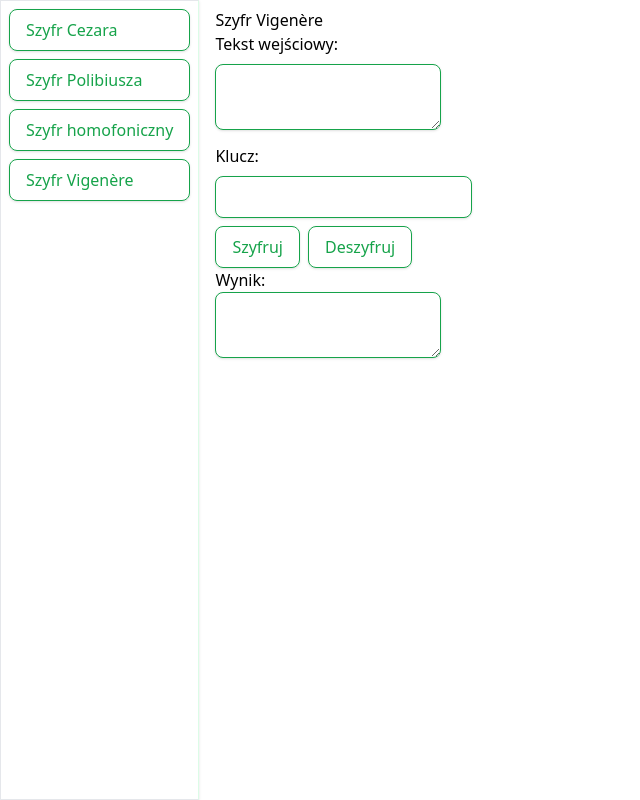
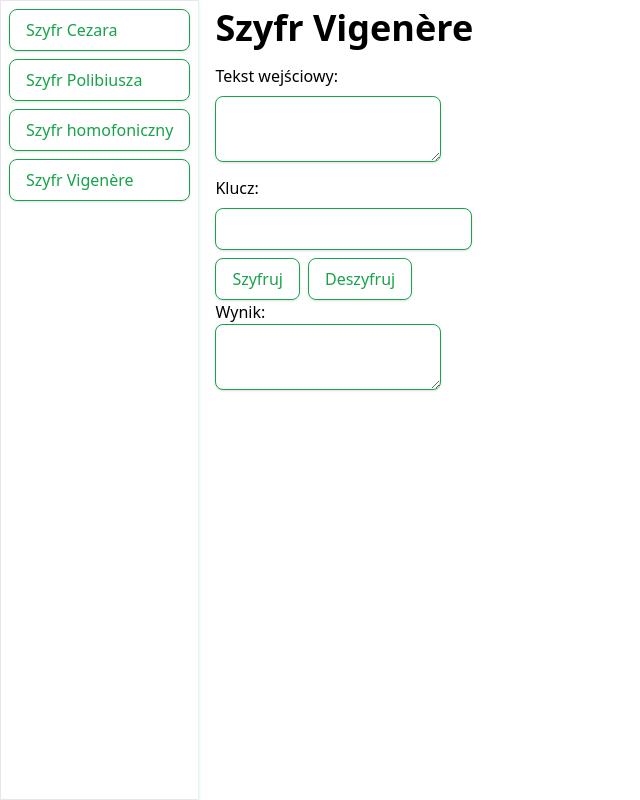
Before and after one commit to ekrzeptowski/wsei-bsi, a React (Create React App) app: page /vigenere in a window 1280 px wide. Shown: the whole page, without its empty margins (0-640 px from the left). Built offline with nearby package versions, Linux system fonts and the light colour scheme.

Commit message:
Add heading component

```diff
--- a/src/App.js
+++ b/src/App.js
@@ -1,10 +1,11 @@
 import { Link } from "react-router-dom";
 import { ciphers } from "./Ciphers";
+import { H1 } from "./components/Heading";
 
 function App() {
   return (
     <main className="flex min-h-screen flex-col justify-center">
-      <h1 className="mb-4 text-center text-4xl font-bold">Szyfrator</h1>
+      <H1 className="text-center">Szyfrator</H1>
       <p className="text-center text-xl">
         Wybierz jeden z poniższych szyfrów do zaszyfrowania lub odszyfrowania wiadomości.
       </p>
--- /dev/null
+++ b/src/components/Heading.jsx
@@ -0,0 +1,3 @@
+export const H1 = ({ className = "", ...rest }) => {
+  return <h1 className={`mb-4 text-4xl font-bold ${className}`} {...rest}></h1>;
+};
--- a/src/pages/Homophonic.jsx
+++ b/src/pages/Homophonic.jsx
@@ -4,6 +4,7 @@ import { notAlphabetRegex } from "../common";
 import { Label } from "../components/Label";
 import { Button } from "../components/Button";
 import { TextArea } from "../components/TextArea";
+import { H1 } from "../components/Heading";
 
 /*
 Function to generate the key
@@ -90,7 +91,7 @@ export const Homophonic = () => {
 
   return (
     <>
-      <h1>Szyfr homofoniczny</h1>
+      <H1>Szyfr homofoniczny</H1>
       <div className="space-y-2">
         <Label htmlFor="input">Tekst wejściowy:</Label>
         <TextArea id="input" type="text" value={input} onChange={(e) => setInput(e.target.value)} />
--- a/src/pages/Vigenere.jsx
+++ b/src/pages/Vigenere.jsx
@@ -4,6 +4,7 @@ import { Button } from "../components/Button";
 import { Label } from "../components/Label";
 import { TextArea } from "../components/TextArea";
 import { Input } from "../components/Input";
+import { H1 } from "../components/Heading";
 
 export const Vigenere = () => {
   const [input, setInput] = useState("");
@@ -11,7 +12,7 @@ export const Vigenere = () => {
   const [key, setKey] = useState("");
   return (
     <>
-      <h1>Szyfr Vigenère</h1>
+      <H1>Szyfr Vigenère</H1>
       <div className="space-y-2">
         <Label htmlFor="input">Tekst wejściowy:</Label>
         <TextArea id="input" type="text" value={input} onChange={(e) => setInput(e.target.value)} />
```
